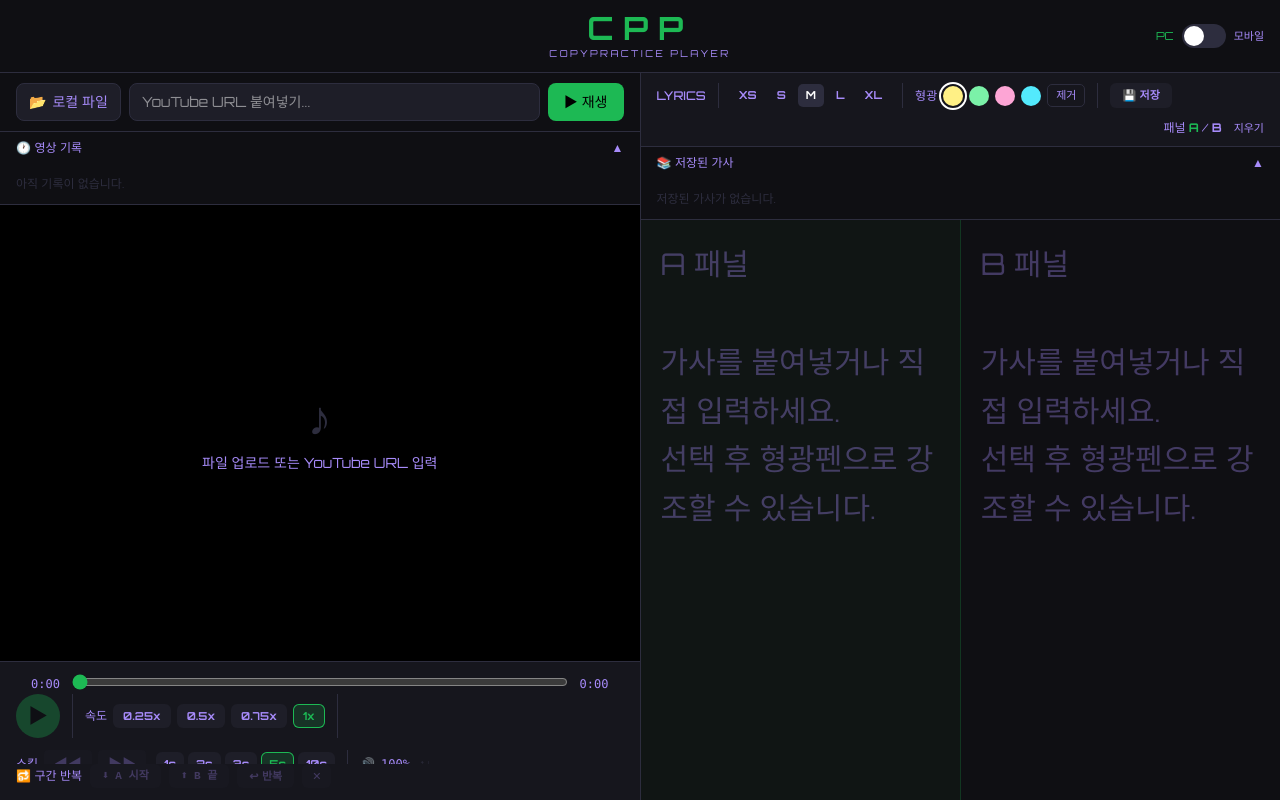
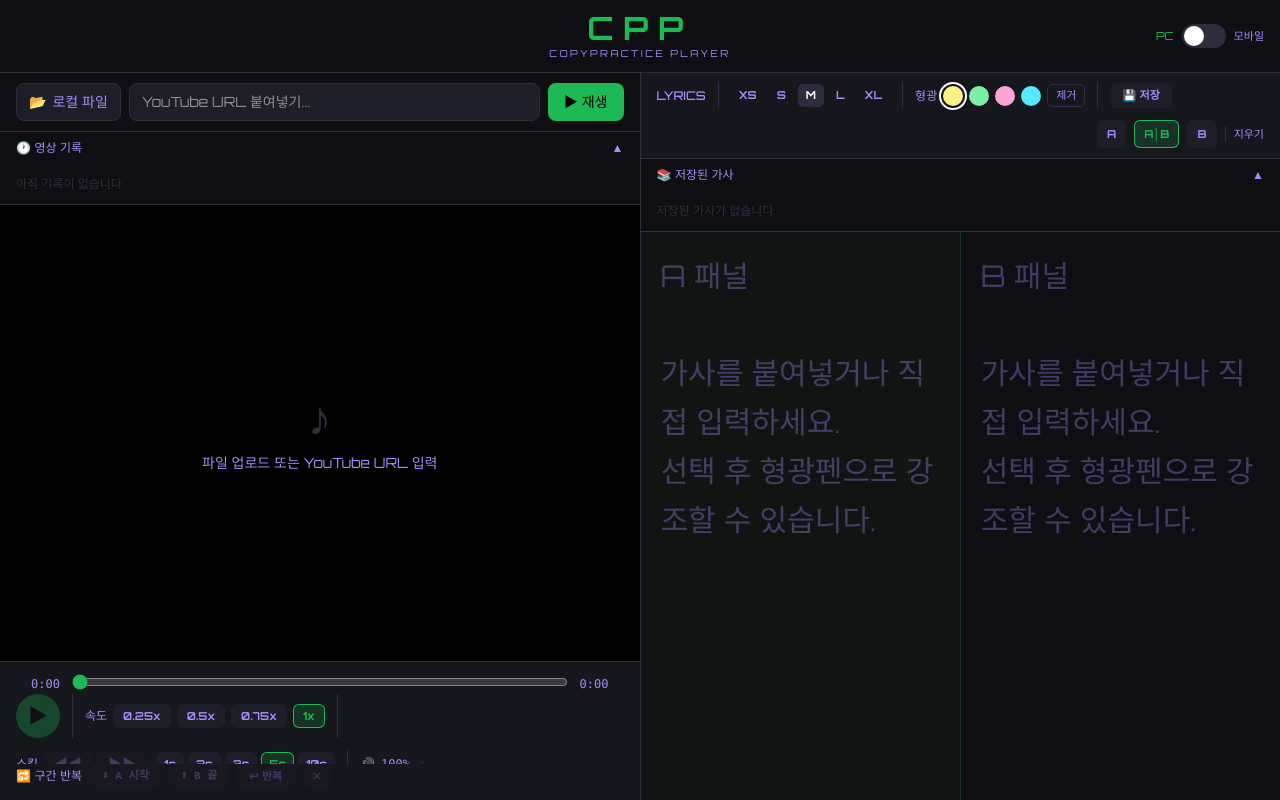
Before and after one commit to zionwick/CPP, a React (Vite) app: page / in a window 1280 px wide. Built offline with nearby package versions, Linux system fonts and the light colour scheme.

Commit message:
가사 패널 A/B 뷰 전환 기능 추가

```diff
--- a/src/App.jsx
+++ b/src/App.jsx
@@ -151,6 +151,13 @@ export default function App() {
   const [editLyricsTitle, setEditLyricsTitle] = useState('')
   const [activePanel, setActivePanel]       = useState(1)
   const [viewMode, setViewMode]             = useState(() => window.innerWidth < 768 ? 'mobile' : 'desktop')
+  const [lyricsView, setLyricsView]         = useState(() => window.innerWidth < 768 ? 'A' : 'AB')
+
+  const switchLyricsView = (v) => {
+    setLyricsView(v)
+    if (v === 'A') setActivePanel(1)
+    if (v === 'B') setActivePanel(2)
+  }
 
   // ── localStorage 헬퍼 ─────────────────────────────────────
   const persistHistory = (entries) => {
@@ -777,22 +784,36 @@ export default function App() {
               }}
             >💾 저장</button>
 
-            {/* 패널 표시 + 지우기 */}
-            <div className="ml-auto flex items-center gap-3">
-              <span className="text-xs" style={{ color: '#a78bfa' }}>
-                패널{' '}
-                <span style={{ color: activePanel === 1 ? '#1DB954' : '#a78bfa', fontWeight: 700 }}>A</span>
-                {' '}/{' '}
-                <span style={{ color: activePanel === 2 ? '#1DB954' : '#a78bfa', fontWeight: 700 }}>B</span>
-              </span>
+            {/* 패널 뷰 전환 + 지우기 */}
+            <div className="ml-auto flex items-center gap-2">
+              {[
+                { key: 'A',  label: 'A' },
+                { key: 'AB', label: 'A│B' },
+                { key: 'B',  label: 'B' },
+              ].map(({ key, label }) => (
+                <button
+                  key={key}
+                  onClick={() => switchLyricsView(key)}
+                  className="min-h-[44px] md:min-h-[28px]"
+                  style={{
+                    padding: '4px 10px',
+                    borderRadius: '6px',
+                    fontSize: '11px',
+                    fontWeight: 700,
+                    border: 'none',
+                    cursor: 'pointer',
+                    transition: 'all 0.15s',
+                    background: lyricsView === key ? 'rgba(29,185,84,0.18)' : '#1e1e28',
+                    color: lyricsView === key ? '#1DB954' : '#a78bfa',
+                    boxShadow: lyricsView === key ? 'inset 0 0 0 1px #1DB954' : 'none',
+                  }}
+                >{label}</button>
+              ))}
+              <div style={{ width: '1px', height: '16px', background: '#2d2d3e', flexShrink: 0 }} />
               <button onClick={clearLyrics}
                 style={{
-                  fontSize: '11px',
-                  background: 'none',
-                  border: 'none',
-                  cursor: 'pointer',
-                  color: '#a78bfa',
-                  transition: 'color 0.15s',
+                  fontSize: '11px', background: 'none', border: 'none',
+                  cursor: 'pointer', color: '#a78bfa', transition: 'color 0.15s',
                 }}
                 onMouseEnter={e => e.currentTarget.style.color='#ffffff'}
                 onMouseLeave={e => e.currentTarget.style.color='#a78bfa'}
@@ -878,27 +899,31 @@ export default function App() {
             )}
           </div>
 
-          {/* 가사 편집 영역 — A / B 5:5 */}
+          {/* 가사 편집 영역 */}
           <div className="flex-1 flex overflow-hidden">
+            {/* A 패널 */}
             <div
               ref={lyricsRef}
               contentEditable suppressContentEditableWarning spellCheck={false}
               onFocus={() => setActivePanel(1)}
               data-placeholder={'A 패널\n\n가사를 붙여넣거나 직접 입력하세요.\n선택 후 형광펜으로 강조할 수 있습니다.'}
               style={{
+                display: lyricsView === 'B' ? 'none' : 'block',
                 fontSize: `${fontSize}px`,
                 background: activePanel === 1 ? 'rgba(29,185,84,0.03)' : '#0f0f13',
-                borderRight: `1px solid ${activePanel === 1 ? 'rgba(29,185,84,0.2)' : '#2d2d3e'}`,
+                borderRight: lyricsView === 'AB' ? `1px solid ${activePanel === 1 ? 'rgba(29,185,84,0.2)' : '#2d2d3e'}` : 'none',
                 transition: 'background 0.2s, border-color 0.2s',
               }}
               className="flex-1 p-5 text-white leading-relaxed focus:outline-none overflow-y-auto"
             />
+            {/* B 패널 */}
             <div
               ref={lyricsRef2}
               contentEditable suppressContentEditableWarning spellCheck={false}
               onFocus={() => setActivePanel(2)}
               data-placeholder={'B 패널\n\n가사를 붙여넣거나 직접 입력하세요.\n선택 후 형광펜으로 강조할 수 있습니다.'}
               style={{
+                display: lyricsView === 'A' ? 'none' : 'block',
                 fontSize: `${fontSize}px`,
                 background: activePanel === 2 ? 'rgba(29,185,84,0.03)' : '#0f0f13',
                 transition: 'background 0.2s',
```
